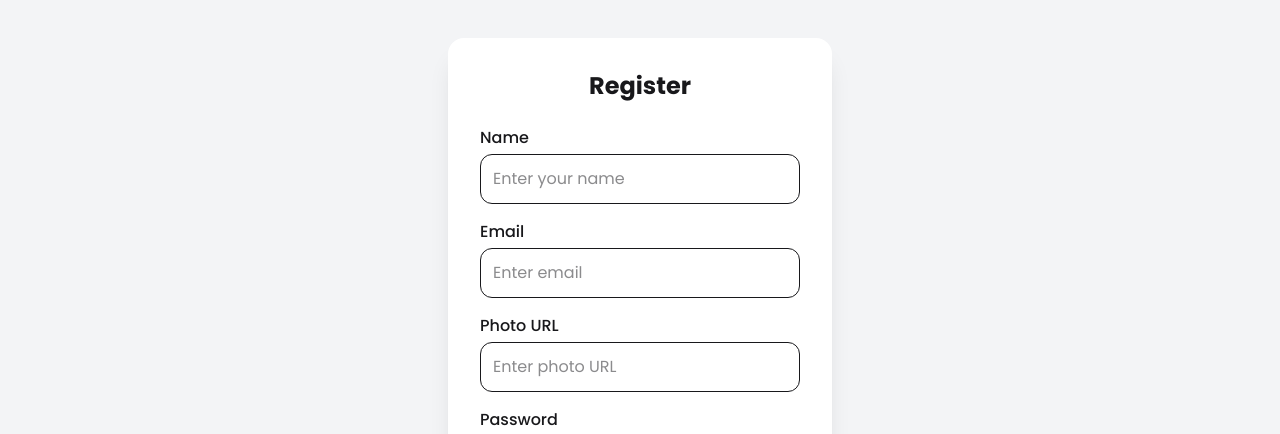
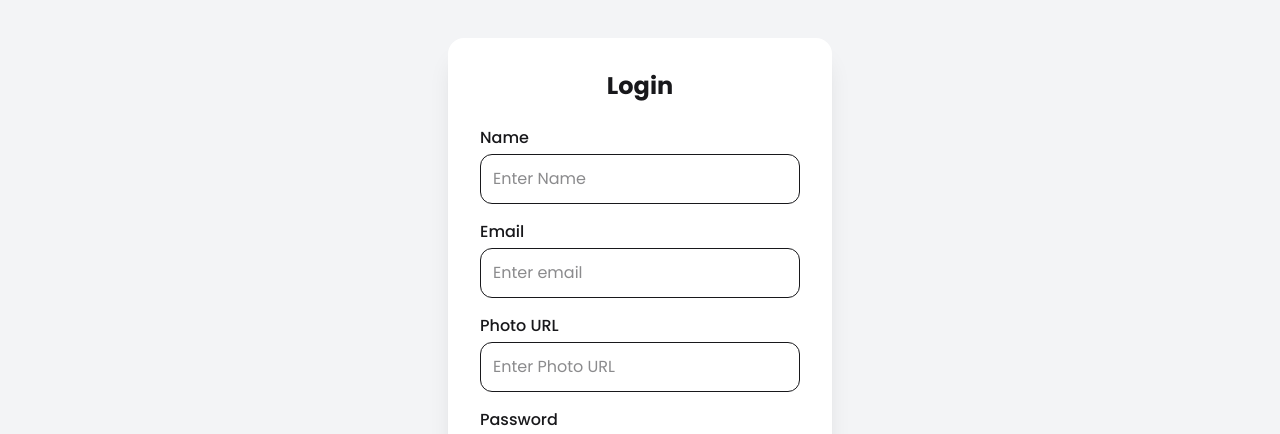
Before and after one commit to Alif-Hossen/plate-share-client, a React (Vite) app: page /register in a window 1280 px wide. Shown: the part 271-705 px from the top of the page. Built offline with nearby package versions, Linux system fonts and the light colour scheme; no server answers.

Commit message:
Login And Registration Solved

```diff
--- a/package.json
+++ b/package.json
@@ -15,10 +15,12 @@
     "daisyui": "^5.4.7",
     "firebase": "^12.5.0",
     "framer-motion": "^12.23.24",
+    "lucide-react": "^0.553.0",
     "react": "^19.2.0",
     "react-dom": "^19.2.0",
     "react-icons": "^5.5.0",
     "react-router": "^7.9.5",
+    "react-router-dom": "^7.9.5",
     "tailwindcss": "^4.1.17"
   },
   "devDependencies": {
--- a/src/Firebase/firebase.config.js
+++ b/src/Firebase/firebase.config.js
@@ -1,46 +1,13 @@
-// // Import the functions you need from the SDKs you need
-// import { initializeApp } from "firebase/app";
-
-// // ***
-// // import { getAuth } from "firebase/auth";
-
-
-// // TODO: Add SDKs for Firebase products that you want to use
-// // https://firebase.google.com/docs/web/setup#available-libraries
-
-// // Your web app's Firebase configuration
-// const firebaseConfig = {
-//   apiKey: "AIzaSyA1oLwLJinUoe_KY6aXf2gwSCSkViOT1Qk",
-//   authDomain: "plate-share-aa2b8.firebaseapp.com",
-//   projectId: "plate-share-aa2b8",
-//   storageBucket: "plate-share-aa2b8.firebasestorage.app",
-//   messagingSenderId: "1080911377965",
-//   appId: "1:1080911377965:web:10d46ba8c6c6e293cbeaa4"
-// };
-
-// // Initialize Firebase
-// const app = initializeApp(firebaseConfig);
-// export default app;
-
-// // ***
-// // export const auth = getAuth(app)
-
-// Import the functions you need from the SDKs you need
 import { initializeApp } from "firebase/app";
 
-// TODO: Add SDKs for Firebase products that you want to use
-// https://firebase.google.com/docs/web/setup#available-libraries
-
-// Your web app's Firebase configuration
 const firebaseConfig = {
   apiKey: "AIzaSyA1oLwLJinUoe_KY6aXf2gwSCSkViOT1Qk",
   authDomain: "plate-share-aa2b8.firebaseapp.com",
   projectId: "plate-share-aa2b8",
-  storageBucket: "plate-share-aa2b8.firebasestorage.app",
+  storageBucket: "plate-share-aa2b8.appspot.com",
   messagingSenderId: "1080911377965",
   appId: "1:1080911377965:web:10d46ba8c6c6e293cbeaa4"
 };
 
-// Initialize Firebase
 const app = initializeApp(firebaseConfig);
-export { app }; // Named Export
+export { app };
--- a/src/Pages/Register.jsx
+++ b/src/Pages/Register.jsx
@@ -1,68 +1,28 @@
 
 
-import React, { useContext, useState } from "react";
-import { AuthContext } from "../Provider/AuthProvider";
+import React from "react";
+import { NavLink } from "react-router";
 
-import { NavLink, useNavigate } from "react-router";
-
-export default function RegisterForm() {
-    const { register } = useContext(AuthContext);
-    const navigate = useNavigate();
-
-    const [name, setName] = useState("");
-    const [email, setEmail] = useState("");
-    const [photoURL, setPhotoURL] = useState("");
-    const [password, setPassword] = useState("");
-    const [error, setError] = useState("");
-
-    const handleRegister = async (e) => {
-        e.preventDefault();
-        setError("");
-
-        try {
-            const userCredential = await register(email, password);
-
-            await userCredential.user.updateProfile({
-                displayName: name,
-                photoURL: photoURL || null,
-            });
-
-            console.log("User registered:", userCredential.user);
-            navigate("/");
-        } catch (err) {
-            console.error(err);
-            setError(err.message);
-        }
-    };
-
+export default function LoginForm() {
     return (
         <div className="min-h-screen flex items-center justify-center bg-gray-100 p-4">
-            <div
-                className="bg-white shadow-xl rounded-2xl p-8 max-w-sm w-full
-					opacity-0 translate-y-10 animate-fadeIn
-					transition-all duration-700"
-            >
-                <h2 className="text-2xl font-bold text-center mb-6">Register</h2>
+            {/* Fade-in effect using Tailwind opacity & translate */}
+            <div className="bg-white shadow-xl rounded-2xl p-8 max-w-sm w-full
+                            opacity-0 translate-y-10 animate-fadeIn
+                            transition-all duration-700">
+                <h2 className="text-2xl font-bold text-center mb-6">Login</h2>
 
-                {error && (
-                    <p className="text-red-500 text-center mb-3">{error}</p>
-                )}
-
-                <form className="space-y-4" onSubmit={handleRegister}>
-                    {/* Name */}
+                <form className="space-y-4">
                     <div>
                         <label className="block font-medium mb-1">Name</label>
                         <input
-                            type="text"
-                            placeholder="Enter your name"
+                            type="email"
+                            placeholder="Enter Name"
                             className="w-full border rounded-xl p-3 focus:outline-none focus:ring focus:ring-indigo-300 transition"
                             required
-                            value={name}
-                            onChange={(e) => setName(e.target.value)}
                         />
                     </div>
 
-                    {/* Email */}
                     <div>
                         <label className="block font-medium mb-1">Email</label>
                         <input
@@ -70,24 +30,19 @@ export default function RegisterForm() {
                             placeholder="Enter email"
                             className="w-full border rounded-xl p-3 focus:outline-none focus:ring focus:ring-indigo-300 transition"
                             required
-                            value={email}
-                            onChange={(e) => setEmail(e.target.value)}
                         />
                     </div>
 
-                    {/* Photo URL */}
                     <div>
                         <label className="block font-medium mb-1">Photo URL</label>
                         <input
-                            type="text"
-                            placeholder="Enter photo URL"
+                            type="email"
+                            placeholder="Enter Photo URL"
                             className="w-full border rounded-xl p-3 focus:outline-none focus:ring focus:ring-indigo-300 transition"
-                            value={photoURL}
-                            onChange={(e) => setPhotoURL(e.target.value)}
+                            required
                         />
                     </div>
 
-                    {/* Password */}
                     <div>
                         <label className="block font-medium mb-1">Password</label>
                         <input
@@ -95,23 +50,20 @@ export default function RegisterForm() {
                             placeholder="Enter password"
                             className="w-full border rounded-xl p-3 focus:outline-none focus:ring focus:ring-indigo-300 transition"
                             required
-                            value={password}
-                            onChange={(e) => setPassword(e.target.value)}
                         />
                     </div>
 
-                    {/* Register Button */}
                     <button
                         type="submit"
                         className="w-full bg-indigo-600 text-white py-3 rounded-xl font-semibold
-						hover:bg-indigo-700 transition transform hover:scale-105 active:scale-95"
+                                   hover:bg-indigo-700 transition transform hover:scale-105 active:scale-95"
                     >
-                        Register
+                        Login
                     </button>
                 </form>
 
                 <p className="text-center mt-4 text-sm text-gray-600">
-                    Already have an account?{" "}
+                 Already have an account? {" "}
                     <NavLink className="text-indigo-600 font-semibold hover:underline" to="/login">
                         Login
                     </NavLink>
--- a/src/Provider/AuthProvider.jsx
+++ b/src/Provider/AuthProvider.jsx
@@ -1,56 +1,30 @@
-// import React, { createContext, useState } from 'react';
-
-// export const AuthContext = createContext();
-
-// const AuthProvider = ({ children }) => {
-
-
-
-//     const authData = {
-
-//     }
-
-//     return <AuthContext value={authData}>
-//         {children}
-//     </AuthContext>
-// };
-
-// export default AuthProvider;
-
-
-
-import React, { createContext, useEffect, useState } from 'react';
-import {
-  getAuth,
-  createUserWithEmailAndPassword,
-  signInWithEmailAndPassword,
-  signOut,
-  onAuthStateChanged,
-} from 'firebase/auth';
-
-import { app } from '../Firebase/firebase.config' // Named Import
+import React, { createContext, useState, useEffect } from 'react';
+import { getAuth, createUserWithEmailAndPassword, signInWithEmailAndPassword, signOut, onAuthStateChanged } from 'firebase/auth';
+import { app } from '../Firebase/firebase.config';
 
 export const AuthContext = createContext();
 
 const AuthProvider = ({ children }) => {
   const auth = getAuth(app);
-
   const [user, setUser] = useState(null);
   const [loading, setLoading] = useState(true);
 
   const register = (email, password) => {
     setLoading(true);
-    return createUserWithEmailAndPassword(auth, email, password);
+    return createUserWithEmailAndPassword(auth, email, password)
+      .finally(() => setLoading(false));
   };
 
   const login = (email, password) => {
     setLoading(true);
-    return signInWithEmailAndPassword(auth, email, password);
+    return signInWithEmailAndPassword(auth, email, password)
+      .finally(() => setLoading(false));
   };
 
   const logout = () => {
     setLoading(true);
-    return signOut(auth);
+    return signOut(auth)
+      .finally(() => setLoading(false));
   };
 
   useEffect(() => {
@@ -58,17 +32,10 @@ const AuthProvider = ({ children }) => {
       setUser(currentUser);
       setLoading(false);
     });
-
-    return () => unsubscribe();
+    return unsubscribe;
   }, [auth]);
 
-  const authData = {
-    user,
-    loading,
-    register,
-    login,
-    logout,
-  };
+  const authData = { user, loading, register, login, logout };
 
   return <AuthContext.Provider value={authData}>{children}</AuthContext.Provider>;
 };
--- a/src/Routes/Router.jsx
+++ b/src/Routes/Router.jsx
@@ -1,10 +1,11 @@
 
-import { createBrowserRouter } from "react-router";
+import { createBrowserRouter } from "react-router-dom";
 import Root from "../Components/Root/Root";
 import ErrorPage from "../Pages/ErrorPage";
 import Banner from "../Pages/Banner";
 import Register from "../Pages/Register";
 import Login from "../Pages/Login";
+// import { createBrowserRouter } from "react-router";
 const router = createBrowserRouter ( [
     {
         path: "/",
```
Also changed, not shown: src/Pages/Login.jsx (line endings or trailing spaces), 1 other file (tests, documents, lock files or other folders).
